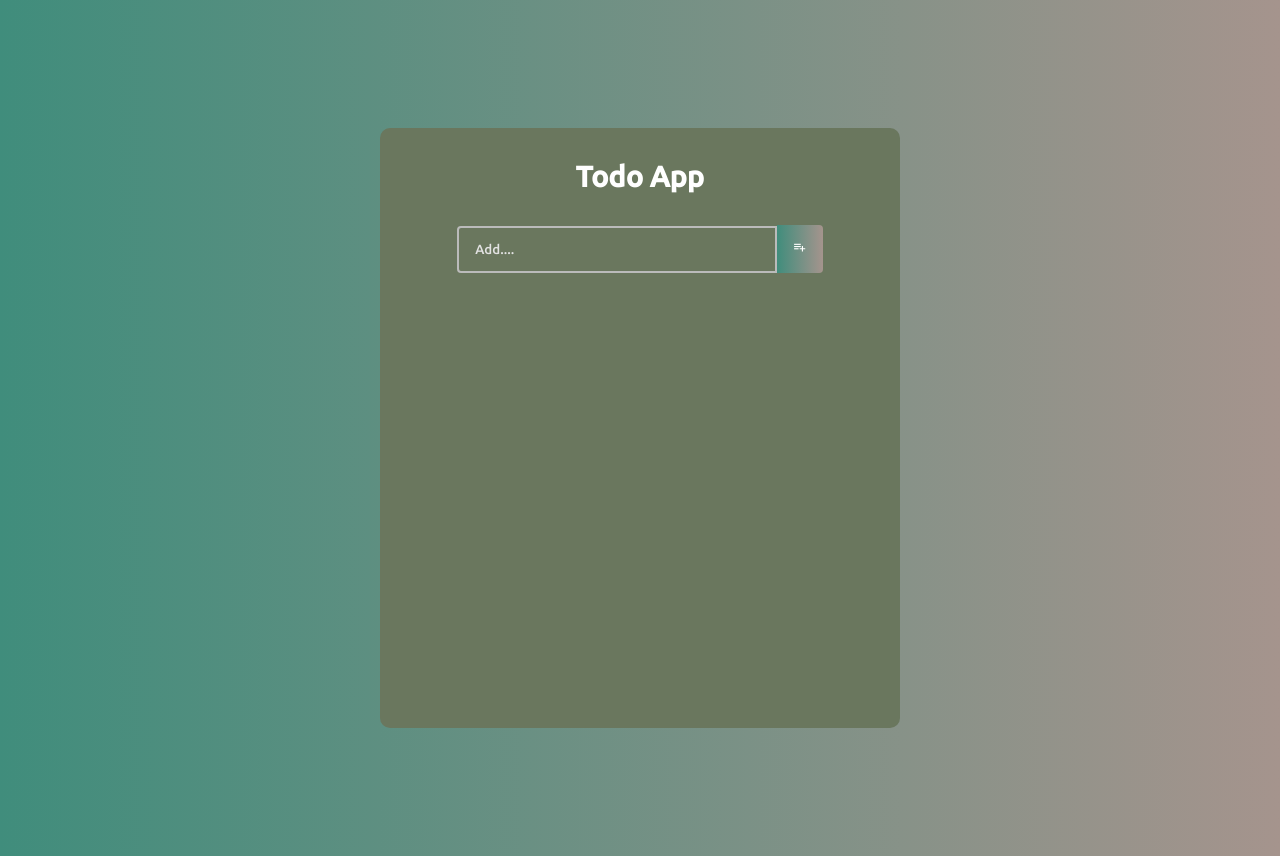
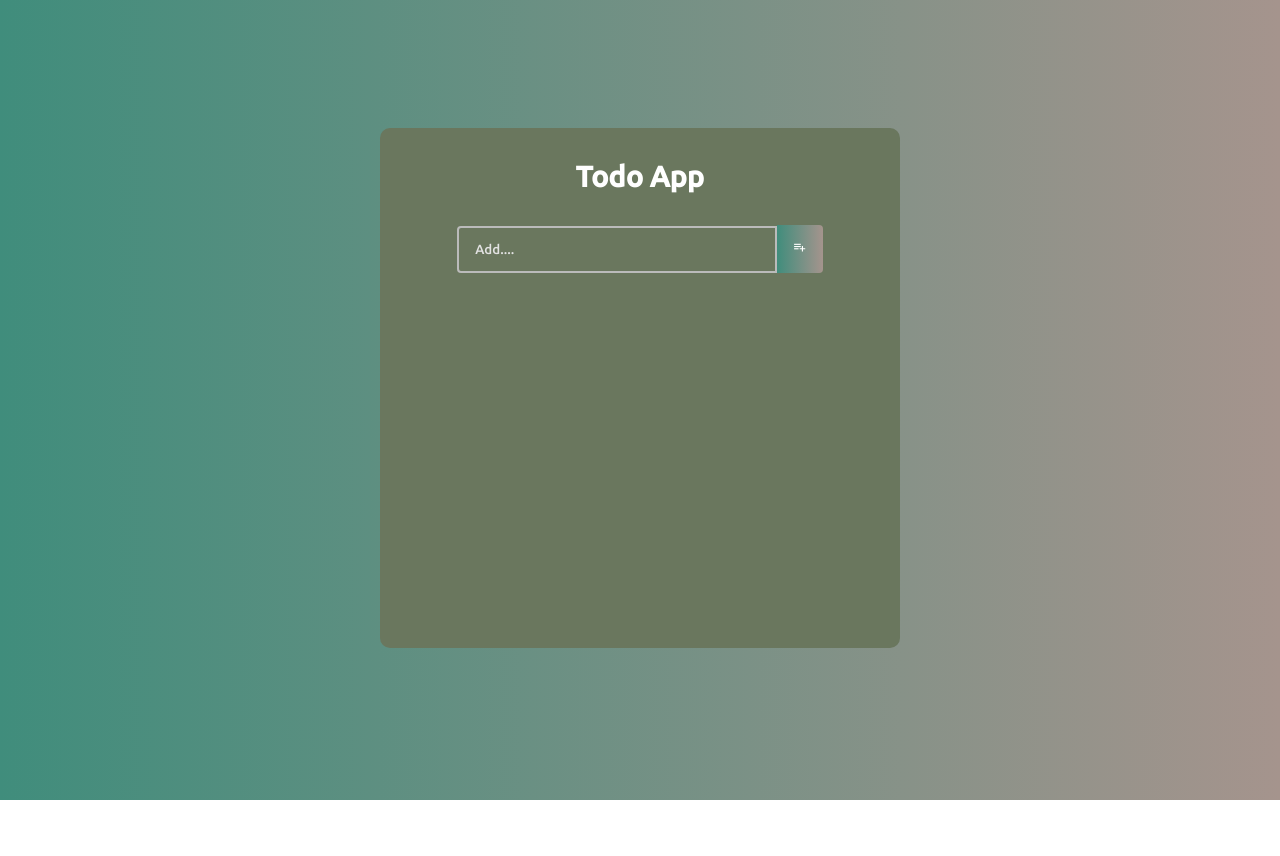
Before and after one commit to sakilk130/react-todo-list-app, a React (Create React App) app: page / in a window 1280 px wide. After the commit the page ends 800 px from the top, so only its background shows below. Built offline with nearby package versions, Linux system fonts and the light colour scheme.

Commit message:
add style

```diff
--- a/src/App.css
+++ b/src/App.css
@@ -19,7 +19,7 @@ body {
   flex-direction: column;
   justify-content: start;
   width: 520px;
-  min-height: 600px;
+  min-height: 520px;
   background: #6a775e;
   text-align: center;
   margin: 128px auto;
```
